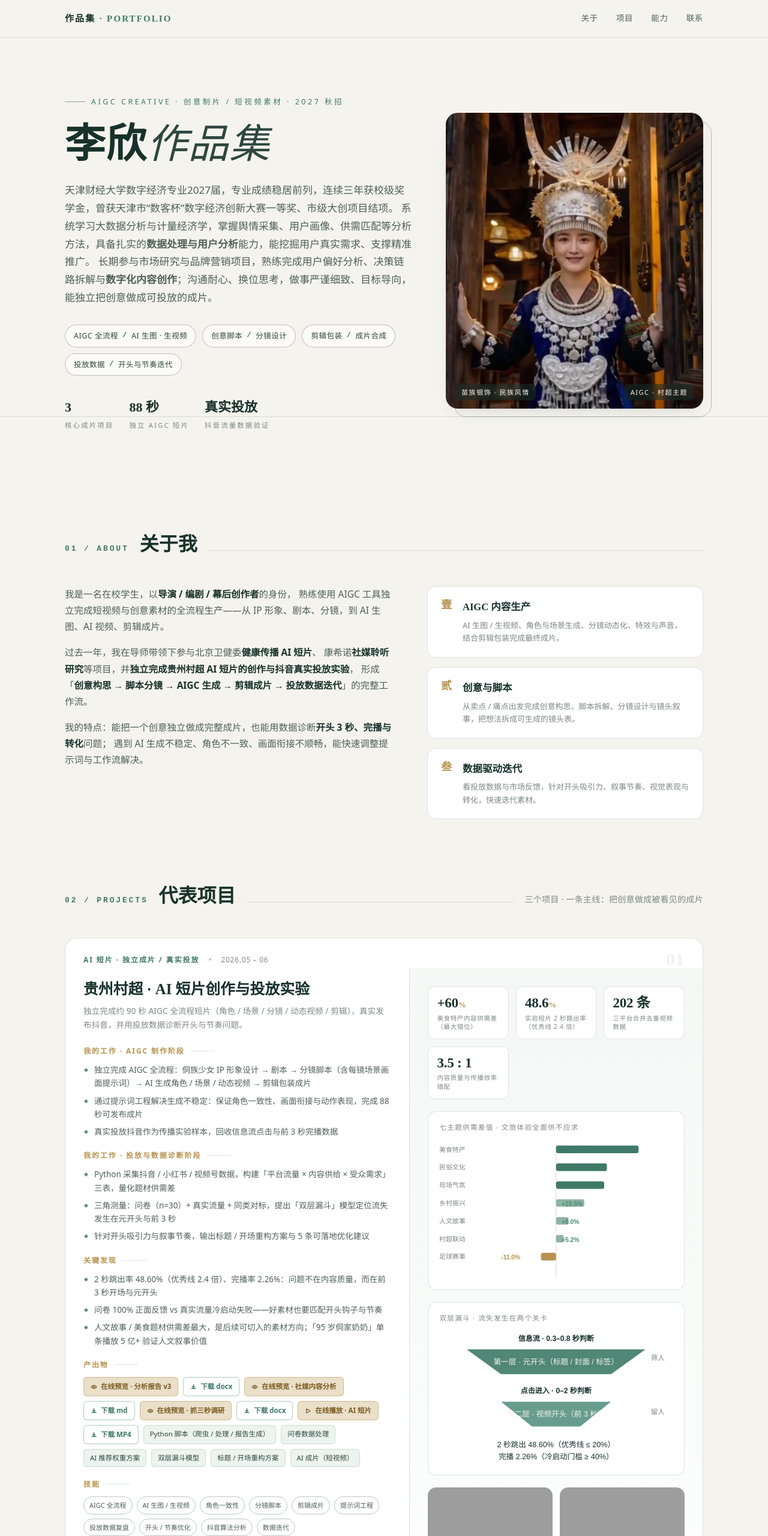
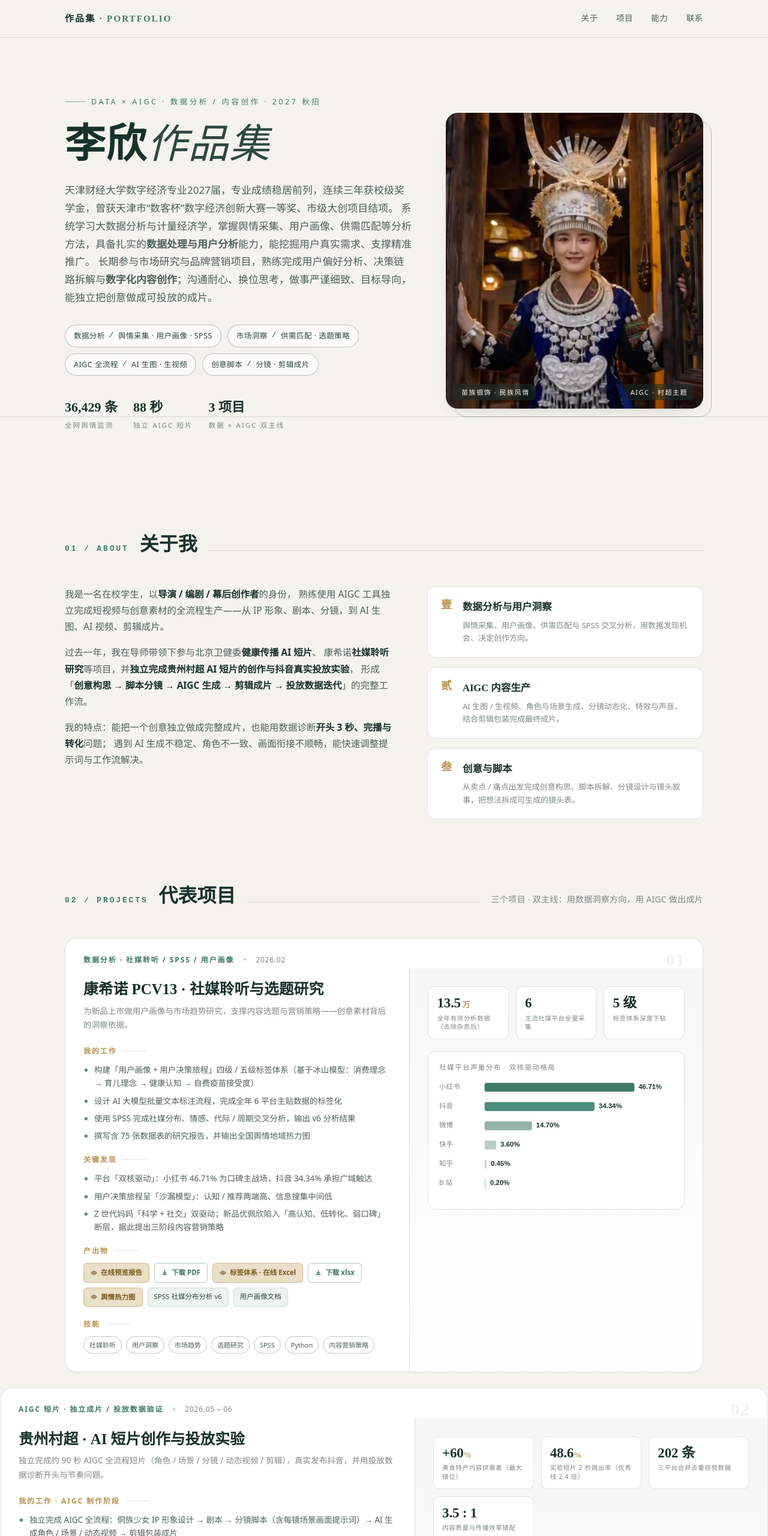
Before and after one commit to lxlin2024/my-portfolio, a plain HTML site: page index.html in a window 1280 px wide. Shown: the top 2560 px of the page at 60% size. Drawn offline with Linux system fonts and the light colour scheme; grey boxes are pictures that could not be loaded; a web font is replaced by a local one.

Commit message:
定位调整为数据分析为主线、AIGC为副线：改标题/标签/数字块/项目顺序/三支柱/能力区

```diff
--- a/index.html
+++ b/index.html
@@ -3,7 +3,7 @@
 <head>
 <meta charset="UTF-8">
 <meta name="viewport" content="width=device-width, initial-scale=1.0">
-<title>AIGC 创意制片 · 短视频素材全流程 · 个人作品集</title>
+<title>数据分析 × AIGC 创作 · 个人作品集</title>
 <meta name="description" content="AIGC 创意制片个人作品集：独立完成 AI 短片从创意、分镜到成片的全流程，并用投放数据迭代开头与节奏。">
 <link rel="stylesheet" href="https://miaoda.feishu.cn/fonts/css2?family=Noto+Serif+SC:wght@500;600;700;900&family=Noto+Sans+SC:wght@300;400;500;600;700&display=swap">
 <style>
@@ -361,7 +361,7 @@ section{scroll-margin-top:72px}
   <div class="wrap">
     <div class="hero-grid">
       <div>
-        <span class="hero-kicker">AIGC CREATIVE · 创意制片 / 短视频素材 · 2027 秋招</span>
+        <span class="hero-kicker">DATA × AIGC · 数据分析 / 内容创作 · 2027 秋招</span>
         <h1>李欣<em class="thin">作品集</em></h1>
         <p class="hero-sub">
           天津财经大学数字经济专业2027届，专业成绩稳居前列，连续三年获校级奖学金，曾获天津市“数客杯”数字经济创新大赛一等奖、市级大创项目结项。
@@ -369,15 +369,15 @@ section{scroll-margin-top:72px}
           长期参与市场研究与品牌营销项目，熟练完成用户偏好分析、决策链路拆解与<b>数字化内容创作</b>；沟通耐心、换位思考，做事严谨细致、目标导向，能独立把创意做成可投放的成片。
         </p>
         <div class="hero-tags">
+          <span class="tag">数据分析 <b>/</b> 舆情采集 · 用户画像 · SPSS</span>
+          <span class="tag">市场洞察 <b>/</b> 供需匹配 · 选题策略</span>
           <span class="tag">AIGC 全流程 <b>/</b> AI 生图 · 生视频</span>
-          <span class="tag">创意脚本 <b>/</b> 分镜设计</span>
-          <span class="tag">剪辑包装 <b>/</b> 成片合成</span>
-          <span class="tag">投放数据 <b>/</b> 开头与节奏迭代</span>
+          <span class="tag">创意脚本 <b>/</b> 分镜 · 剪辑成片</span>
         </div>
         <div class="hero-meta">
-          <div><span class="num">3</span><span class="lab">核心成片项目</span></div>
+          <div><span class="num">36,429 条</span><span class="lab">全网舆情监测</span></div>
           <div><span class="num">88 秒</span><span class="lab">独立 AIGC 短片</span></div>
-          <div><span class="num">真实投放</span><span class="lab">抖音流量数据验证</span></div>
+          <div><span class="num">3 项目</span><span class="lab">数据 × AIGC 双主线</span></div>
         </div>
       </div>
       <div class="hero-fig">
@@ -418,15 +418,15 @@ section{scroll-margin-top:72px}
       <div class="pillars">
         <div class="pillar reveal">
           <span class="no">壹</span>
+          <div><h3>数据分析与用户洞察</h3><p>舆情采集、用户画像、供需匹配与 SPSS 交叉分析，用数据发现机会、决定创作方向。</p></div>
+        </div>
+        <div class="pillar reveal">
+          <span class="no">贰</span>
           <div><h3>AIGC 内容生产</h3><p>AI 生图 / 生视频、角色与场景生成、分镜动态化、特效与声音，结合剪辑包装完成最终成片。</p></div>
         </div>
         <div class="pillar reveal">
-          <span class="no">贰</span>
+          <span class="no">叁</span>
           <div><h3>创意与脚本</h3><p>从卖点 / 痛点出发完成创意构思、脚本拆解、分镜设计与镜头叙事，把想法拆成可生成的镜头表。</p></div>
-        </div>
-        <div class="pillar reveal">
-          <span class="no">叁</span>
-          <div><h3>数据驱动迭代</h3><p>看投放数据与市场反馈，针对开头吸引力、叙事节奏、视觉表现与转化，快速迭代素材。</p></div>
         </div>
       </div>
     </div>
@@ -440,16 +440,99 @@ section{scroll-margin-top:72px}
       <span class="sec-idx">02 / PROJECTS</span>
       <h2 class="sec-title">代表项目</h2>
       <span class="sec-line"></span>
-      <span class="sec-desc">三个项目 · 一条主线：把创意做成被看见的成片</span>
+      <span class="sec-desc">三个项目 · 双主线：用数据洞察方向，用 AIGC 做出成片</span>
     </div>
 
-    <!-- 项目 01 村超（独立成片 + 真实投放） -->
+    <!-- 项目 01 康希诺（数据分析 / 社媒聆听） -->
     <article class="proj-card reveal">
       <div class="proj-top">
-        <span class="kicker">AI 短片 · 独立成片 / 真实投放</span>
+        <span class="kicker">数据分析 · 社媒聆听 / SPSS / 用户画像</span>
+        <span class="dot"></span>
+        <span class="when">2026.02</span>
+        <span class="proj-no">01</span>
+      </div>
+      <div class="proj-body">
+        <div class="proj-main">
+          <h2>康希诺 PCV13 · 社媒聆听与选题研究</h2>
+          <p class="proj-one">为新品上市做用户画像与市场趋势研究，支撑内容选题与营销策略——创意素材背后的洞察依据。</p>
+
+          <div class="proj-block">
+            <h4>我的工作</h4>
+            <ul class="work-list">
+              <li>构建「用户画像 + 用户决策旅程」四级 / 五级标签体系（基于冰山模型：消费理念 → 育儿理念 → 健康认知 → 自费疫苗接受度）</li>
+              <li>设计 AI 大模型批量文本标注流程，完成全年 6 平台主贴数据的标签化</li>
+              <li>使用 SPSS 完成社媒分布、情感、代际 / 周期交叉分析，输出 v6 分析结果</li>
+              <li>撰写含 75 张数据表的研究报告，并输出全国舆情地域热力图</li>
+            </ul>
+          </div>
+
+          <div class="proj-block">
+            <h4>关键发现</h4>
+            <ul class="work-list">
+              <li>平台「双核驱动」：小红书 46.71% 为口碑主战场，抖音 34.34% 承担广域触达</li>
+              <li>用户决策旅程呈「沙漏模型」：认知 / 推荐两端高、信息搜集中间低</li>
+              <li>Z 世代妈妈「科学 + 社交」双驱动；新品优佩欣陷入「高认知、低转化、弱口碑」断层，据此提出三阶段内容营销策略</li>
+            </ul>
+          </div>
+
+          <div class="proj-block">
+            <h4>产出物</h4>
+            <div class="out-list">
+              <a class="pv" href="files/cansino/康希诺PCV13社媒聆听研究报告.pdf" title="在线预览 PDF 报告"><svg viewBox="0 0 16 16"><path d="M1.5 8s2.5-4 6.5-4 6.5 4 6.5 4-2.5 4-6.5 4S1.5 8 1.5 8z"/><circle cx="8" cy="8" r="2.2"/></svg>在线预览报告</a>
+              <a class="dl" href="files/cansino/康希诺PCV13社媒聆听研究报告.pdf" download title="下载研究报告 PDF"><svg viewBox="0 0 16 16"><path d="M8 2v8m0 0l-3-3m3 3l3-3M3 12h10"/></svg>下载 PDF</a>
+              <a class="pv" href="files/cansino/标签体系在线Excel.html" title="在线 Excel 预览（本地解析）"><svg viewBox="0 0 16 16"><path d="M1.5 8s2.5-4 6.5-4 6.5 4 6.5 4-2.5 4-6.5 4S1.5 8 1.5 8z"/><circle cx="8" cy="8" r="2.2"/></svg>标签体系 · 在线 Excel</a>
+              <a class="dl" href="files/cansino/PCV标签体系及分析大纲.xlsx" download title="下载标签体系 xlsx"><svg viewBox="0 0 16 16"><path d="M8 2v8m0 0l-3-3m3 3l3-3M3 12h10"/></svg>下载 xlsx</a>
+              <a class="pv" href="files/cansino/舆情热力图.html" title="新标签页预览热力图"><svg viewBox="0 0 16 16"><path d="M1.5 8s2.5-4 6.5-4 6.5 4 6.5 4-2.5 4-6.5 4S1.5 8 1.5 8z"/><circle cx="8" cy="8" r="2.2"/></svg>舆情热力图</a>
+              <span>SPSS 社媒分布分析 v6</span><span>用户画像文档</span>
+            </div>
+          </div>
+
+          <div class="proj-block">
+            <h4>技能</h4>
+            <div class="skill-list">
+              <span>社媒聆听</span><span>用户洞察</span><span>市场趋势</span><span>选题研究</span>
+              <span>SPSS</span><span>Python</span><span>内容营销策略</span>
+            </div>
+          </div>
+        </div>
+
+        <div class="proj-side">
+          <div class="kpis">
+            <div class="kpi"><div class="v">13.5<small> 万</small></div><div class="k">全年有效分析数据（去除杂质后）</div></div>
+            <div class="kpi"><div class="v">6</div><div class="k">主流社媒平台全量采集</div></div>
+            <div class="kpi"><div class="v">5 级</div><div class="k">标签体系深度下钻</div></div>
+          </div>
+          <div class="chart">
+            <div class="chart-title">社媒平台声量分布 · 双核驱动格局</div>
+            <svg viewBox="0 0 340 178" role="img" aria-label="PCV13 疫苗社媒平台声量分布条形图">
+              <g font-size="10" fill="#7C8883" font-family="Noto Sans SC,sans-serif">
+                <text x="0" y="14">小红书</text><text x="0" y="42">抖音</text><text x="0" y="70">微博</text><text x="0" y="98">快手</text><text x="0" y="126">知乎</text><text x="0" y="154">B 站</text>
+              </g>
+              <g>
+                <rect x="66" y="5" width="218" height="13" rx="3" fill="#3F7A68"></rect>
+                <rect x="66" y="33" width="160" height="13" rx="3" fill="#4E8C7A"></rect>
+                <rect x="66" y="61" width="69" height="13" rx="3" fill="#8FB3A4"></rect>
+                <rect x="66" y="89" width="17" height="13" rx="3" fill="#B6CDC3"></rect>
+                <rect x="66" y="117" width="3" height="13" rx="1.5" fill="#CBDCD5"></rect>
+                <rect x="66" y="145" width="2" height="13" rx="1" fill="#CBDCD5"></rect>
+              </g>
+              <g font-size="10" fill="#18312B" font-weight="600" font-family="Noto Sans SC,sans-serif">
+                <text x="290" y="14">46.71%</text><text x="232" y="42">34.34%</text>
+                <text x="141" y="70">14.70%</text><text x="89" y="98">3.60%</text><text x="75" y="126">0.45%</text><text x="74" y="154">0.20%</text>
+              </g>
+            </svg>
+          </div>
+        </div>
+      </div>
+    </article>
+  </div>
+<!-- 项目 02 村超（AIGC 独立成片 + 投放实验） -->
+    <article class="proj-card reveal">
+      <div class="proj-top">
+        <span class="kicker">AIGC 短片 · 独立成片 / 投放数据验证</span>
         <span class="dot"></span>
         <span class="when">2026.05 – 06</span>
-        <span class="proj-no">01</span>
+        <span class="proj-no">02</span>
       </div>
       <div class="proj-body">
         <div class="proj-main">
@@ -573,13 +656,13 @@ section{scroll-margin-top:72px}
       </div>
     </article>
 
-    <!-- 项目 02 立夏 -->
+    <!-- 项目 03 立夏 -->
     <article class="proj-card reveal">
       <div class="proj-top">
         <span class="kicker">IP 创意 · 剧本分镜 / AI 成片</span>
         <span class="dot"></span>
         <span class="when">2026.04</span>
-        <span class="proj-no">02</span>
+        <span class="proj-no">03</span>
       </div>
       <div class="proj-body">
         <div class="proj-main">
@@ -700,90 +783,7 @@ section{scroll-margin-top:72px}
       </div>
     </article>
 
-    <!-- 项目 03 康希诺（用户洞察 / 选题支撑） -->
-    <article class="proj-card reveal">
-      <div class="proj-top">
-        <span class="kicker">用户洞察 · 市场趋势研究</span>
-        <span class="dot"></span>
-        <span class="when">2026.02</span>
-        <span class="proj-no">03</span>
-      </div>
-      <div class="proj-body">
-        <div class="proj-main">
-          <h2>康希诺 PCV13 · 社媒聆听与选题研究</h2>
-          <p class="proj-one">为新品上市做用户画像与市场趋势研究，支撑内容选题与营销策略——创意素材背后的洞察依据。</p>
-
-          <div class="proj-block">
-            <h4>我的工作</h4>
-            <ul class="work-list">
-              <li>构建「用户画像 + 用户决策旅程」四级 / 五级标签体系（基于冰山模型：消费理念 → 育儿理念 → 健康认知 → 自费疫苗接受度）</li>
-              <li>设计 AI 大模型批量文本标注流程，完成全年 6 平台主贴数据的标签化</li>
-              <li>使用 SPSS 完成社媒分布、情感、代际 / 周期交叉分析，输出 v6 分析结果</li>
-              <li>撰写含 75 张数据表的研究报告，并输出全国舆情地域热力图</li>
-            </ul>
-          </div>
-
-          <div class="proj-block">
-            <h4>关键发现</h4>
-            <ul class="work-list">
-              <li>平台「双核驱动」：小红书 46.71% 为口碑主战场，抖音 34.34% 承担广域触达</li>
-              <li>用户决策旅程呈「沙漏模型」：认知 / 推荐两端高、信息搜集中间低</li>
-              <li>Z 世代妈妈「科学 + 社交」双驱动；新品优佩欣陷入「高认知、低转化、弱口碑」断层，据此提出三阶段内容营销策略</li>
-            </ul>
-          </div>
-
-          <div class="proj-block">
-            <h4>产出物</h4>
-            <div class="out-list">
-              <a class="pv" href="files/cansino/康希诺PCV13社媒聆听研究报告.pdf" title="在线预览 PDF 报告"><svg viewBox="0 0 16 16"><path d="M1.5 8s2.5-4 6.5-4 6.5 4 6.5 4-2.5 4-6.5 4S1.5 8 1.5 8z"/><circle cx="8" cy="8" r="2.2"/></svg>在线预览报告</a>
-              <a class="dl" href="files/cansino/康希诺PCV13社媒聆听研究报告.pdf" download title="下载研究报告 PDF"><svg viewBox="0 0 16 16"><path d="M8 2v8m0 0l-3-3m3 3l3-3M3 12h10"/></svg>下载 PDF</a>
-              <a class="pv" href="files/cansino/标签体系在线Excel.html" title="在线 Excel 预览（本地解析）"><svg viewBox="0 0 16 16"><path d="M1.5 8s2.5-4 6.5-4 6.5 4 6.5 4-2.5 4-6.5 4S1.5 8 1.5 8z"/><circle cx="8" cy="8" r="2.2"/></svg>标签体系 · 在线 Excel</a>
-              <a class="dl" href="files/cansino/PCV标签体系及分析大纲.xlsx" download title="下载标签体系 xlsx"><svg viewBox="0 0 16 16"><path d="M8 2v8m0 0l-3-3m3 3l3-3M3 12h10"/></svg>下载 xlsx</a>
-              <a class="pv" href="files/cansino/舆情热力图.html" title="新标签页预览热力图"><svg viewBox="0 0 16 16"><path d="M1.5 8s2.5-4 6.5-4 6.5 4 6.5 4-2.5 4-6.5 4S1.5 8 1.5 8z"/><circle cx="8" cy="8" r="2.2"/></svg>舆情热力图</a>
-              <span>SPSS 社媒分布分析 v6</span><span>用户画像文档</span>
-            </div>
-          </div>
-
-          <div class="proj-block">
-            <h4>技能</h4>
-            <div class="skill-list">
-              <span>社媒聆听</span><span>用户洞察</span><span>市场趋势</span><span>选题研究</span>
-              <span>SPSS</span><span>Python</span><span>内容营销策略</span>
-            </div>
-          </div>
-        </div>
-
-        <div class="proj-side">
-          <div class="kpis">
-            <div class="kpi"><div class="v">13.5<small> 万</small></div><div class="k">全年有效分析数据（去除杂质后）</div></div>
-            <div class="kpi"><div class="v">6</div><div class="k">主流社媒平台全量采集</div></div>
-            <div class="kpi"><div class="v">5 级</div><div class="k">标签体系深度下钻</div></div>
-          </div>
-          <div class="chart">
-            <div class="chart-title">社媒平台声量分布 · 双核驱动格局</div>
-            <svg viewBox="0 0 340 178" role="img" aria-label="PCV13 疫苗社媒平台声量分布条形图">
-              <g font-size="10" fill="#7C8883" font-family="Noto Sans SC,sans-serif">
-                <text x="0" y="14">小红书</text><text x="0" y="42">抖音</text><text x="0" y="70">微博</text><text x="0" y="98">快手</text><text x="0" y="126">知乎</text><text x="0" y="154">B 站</text>
-              </g>
-              <g>
-                <rect x="66" y="5" width="218" height="13" rx="3" fill="#3F7A68"></rect>
-                <rect x="66" y="33" width="160" height="13" rx="3" fill="#4E8C7A"></rect>
-                <rect x="66" y="61" width="69" height="13" rx="3" fill="#8FB3A4"></rect>
-                <rect x="66" y="89" width="17" height="13" rx="3" fill="#B6CDC3"></rect>
-                <rect x="66" y="117" width="3" height="13" rx="1.5" fill="#CBDCD5"></rect>
-                <rect x="66" y="145" width="2" height="13" rx="1" fill="#CBDCD5"></rect>
-              </g>
-              <g font-size="10" fill="#18312B" font-weight="600" font-family="Noto Sans SC,sans-serif">
-                <text x="290" y="14">46.71%</text><text x="232" y="42">34.34%</text>
-                <text x="141" y="70">14.70%</text><text x="89" y="98">3.60%</text><text x="75" y="126">0.45%</text><text x="74" y="154">0.20%</text>
-              </g>
-            </svg>
-          </div>
-        </div>
-      </div>
-    </article>
-  </div>
-</section>
+    </section>
 
 <!-- ===== 能力 ===== -->
 <section class="caps" id="caps">
@@ -795,8 +795,8 @@ section{scroll-margin-top:72px}
     </div>
     <div class="cap-grid">
       <div class="cap-col reveal">
-        <h3><span class="dot"></span>数据研究（支撑）</h3>
-        <p class="sub">用数据决定拍什么、并验证素材效果</p>
+        <h3><span class="dot"></span>数据分析与用户洞察（主线）</h3>
+        <p class="sub">用数据发现机会、决定方向、验证效果</p>
         <div class="cap-groups">
           <div class="cap-group">
             <h4>研究方法</h4>
@@ -850,8 +850,8 @@ section{scroll-margin-top:72px}
 <section class="contact" id="contact">
   <div class="wrap">
     <div class="contact-card reveal">
-      <h2>用 AIGC，做出被看见的好素材</h2>
-      <p>如果你需要 AIGC 创意制片、短视频 / 游戏广告素材，或「从创意到投放数据迭代」的完整方案，欢迎联系我。</p>
+      <h2>用数据洞察方向，用 AIGC 做出成片</h2>
+      <p>如果你需要数据分析、用户洞察与 AIGC 内容创作，或「从洞察到成片」的完整方案，欢迎联系我。</p>
       <div class="contact-lines">
         <a href="mailto:m18602612376@163.com">
           <svg viewBox="0 0 24 24" fill="none" stroke-width="1.8" stroke-linecap="round" stroke-linejoin="round"><rect x="3" y="5" width="18" height="14" rx="2"></rect><path d="M3 7l9 6 9-6"></path></svg>
@@ -865,7 +865,7 @@ section{scroll-margin-top:72px}
     </div>
     <div class="footer">
       <div class="axis"><span class="axis-line"></span><span>个人作品集 · 2026</span></div>
-      <div>AIGC 创意制片 × 数据驱动迭代 · 短视频 / 游戏素材 · 2027</div>
+      <div>数据分析 × AIGC 创作 · 个人作品集 · 2027</div>
     </div>
   </div>
 </section>
```
